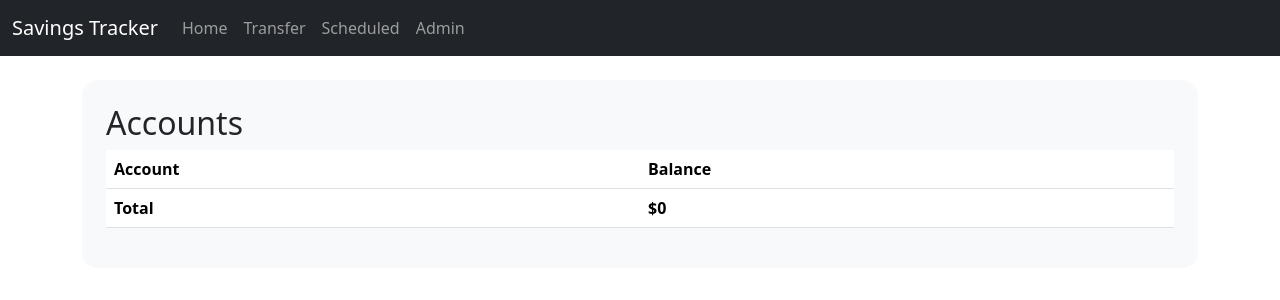
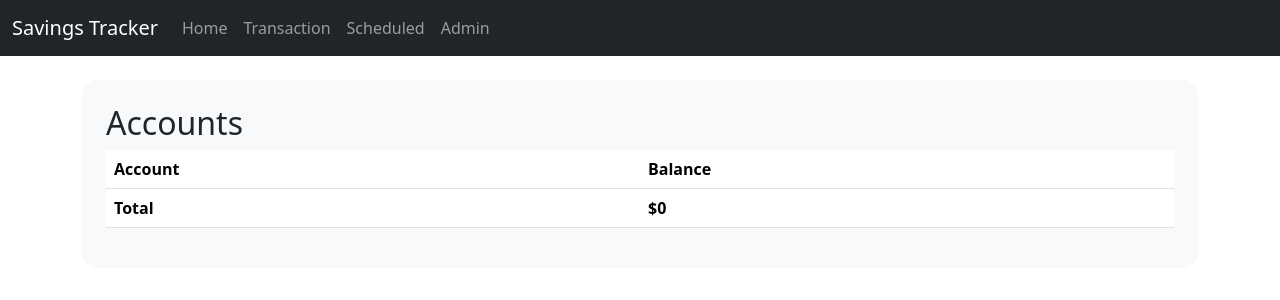
Before and after one commit to kvecchione/savings-tracker, a Django app: page / in a window 1280 px wide. Shown: the top 300 px of the page. Run offline with Django 4.2, Linux system fonts and the light colour scheme; some libraries are stand-ins or nearby versions.

Commit message:
Retitle transfer -> transaction

```diff
--- a/savings_tracker/forms.py
+++ b/savings_tracker/forms.py
@@ -4,7 +4,7 @@ from djmoney.models.fields import MoneyField
 
 TYPES = [('withdrawal','withdrawal'), ('deposit','deposit')]
 
-class TransferForm(forms.Form):
+class TransactionForm(forms.Form):
     account = forms.ChoiceField(label='Account', choices=[])
     type = forms.ChoiceField(widget=forms.RadioSelect(), initial=TYPES[0], choices=TYPES)
     amount = forms.DecimalField(max_digits=8, decimal_places=2)
--- a/savings_tracker/templates/nav.html
+++ b/savings_tracker/templates/nav.html
@@ -7,7 +7,7 @@
         <div class="collapse navbar-collapse" id="navbarCollapse">
             <div class="navbar-nav">
                 <a href="/" class="nav-item nav-link">Home</a>
-                <a href="/transfer/" class="nav-item nav-link">Transfer</a>
+                <a href="/transaction/" class="nav-item nav-link">Transaction</a>
               	<a href="/scheduled/" class="nav-item nav-link">Scheduled</a>
                 <a href="/admin/" class="nav-item nav-link">Admin</a>
             </div>
--- a/savings_tracker/templates/transfer.html
+++ b/savings_tracker/templates/transaction.html
@@ -12,8 +12,8 @@
     <main role="main">
         <div class="container">
             <div class="p-4 my-4 bg-light rounded-4">
-            <h2>Make a Transfer</h2>
-            <form action="/transfer/" method="post">
+            <h2>Make a Transaction</h2>
+            <form action="/transaction/" method="post">
                 {% csrf_token %}
                 {{form|crispy}}
                 <button type="submit" class="btn btn-primary">Submit</button>
--- a/savings_tracker/views.py
+++ b/savings_tracker/views.py
@@ -2,7 +2,7 @@ from django.http import HttpResponseRedirect
 from django.shortcuts import render
 import datetime
 from savings_tracker.models import Account, Transaction, ScheduledTransfer
-from savings_tracker.forms import TransferForm
+from savings_tracker.forms import TransactionForm
 
 def home(request):
     total_balance = sum([account.balance for account in Account.objects.all()])
@@ -18,9 +18,9 @@ def account(request, account_id):
 
     return render(request, "account.html", {'transactions': transaction_list, 'account': account})
 
-def transfer(request):
+def transaction(request):
     if request.method == 'POST':
-        form = TransferForm(request.POST)
+        form = TransactionForm(request.POST)
         if form.is_valid():
             t = Transaction()
             t.account = Account.objects.get(name=form.cleaned_data['account'])
@@ -34,5 +34,5 @@ def transfer(request):
 
             return HttpResponseRedirect('/')
     else:
-        form = TransferForm()
-    return render(request, "transfer.html", {'form': form})
+        form = TransactionForm()
+    return render(request, "transaction.html", {'form': form})
--- a/urls.py
+++ b/urls.py
@@ -20,7 +20,7 @@ from savings_tracker import views
 urlpatterns = [
     path("admin/", admin.site.urls),
     path('', views.home, name='home'),
-    path('transfer/', views.transfer, name='transfer'),
+    path('transaction/', views.transaction, name='transaction'),
     path('scheduled/', views.scheduled, name='scheduled'),
     path('account/<str:account_id>/', views.account),
 ]
```
Also changed, not shown: README.md, 7 other files.
